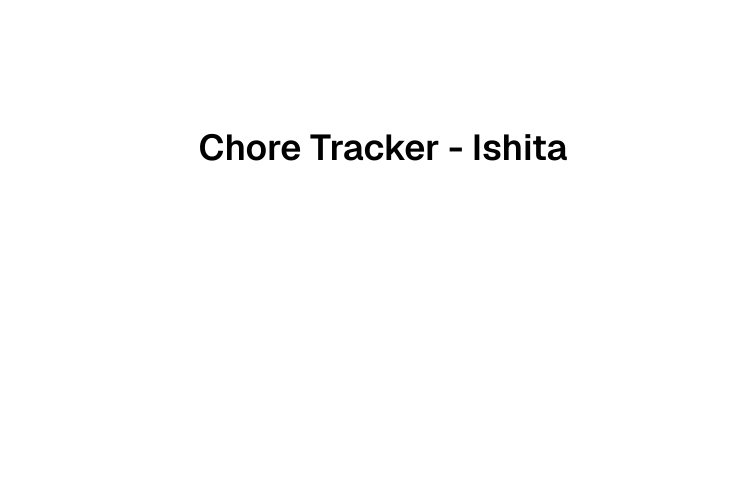
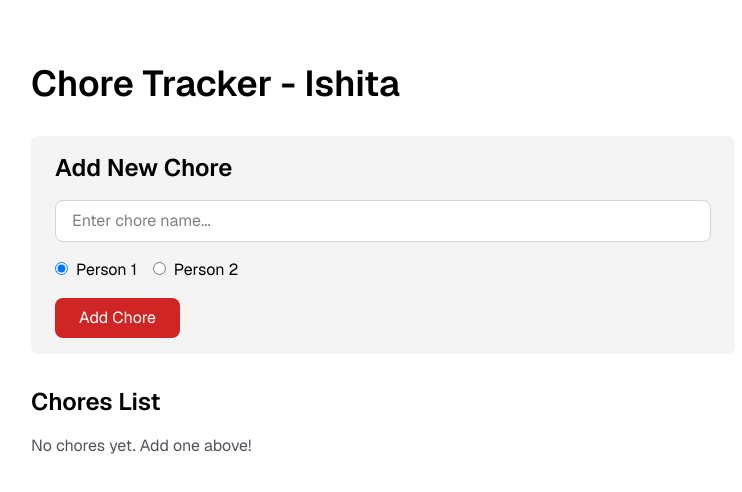
Before and after one commit to ishita03133/chore-tracker, a Next.js app: page / in a window 1280 px wide. Shown: the top 492 px of the page, without its empty margins (257-999 px from the left). Built offline with nearby package versions, Linux system fonts and the light colour scheme.

Commit message:
lots of things

```diff
--- a/src/app/page.tsx
+++ b/src/app/page.tsx
@@ -1,10 +1,214 @@
+"use client"; // This tells Next.js this is a client component (needed for useState and interactivity)
+
+import { useState } from "react"; // Import useState hook to manage component state
+
+// Define the structure of a chore
+interface Chore {
+  id: number; // Unique identifier for each chore
+  name: string; // Name/description of the chore
+  assignee: string; // Which person is assigned (either "Person 1" or "Person 2")
+  completedByPerson1: boolean; // Whether Person 1 has completed it
+  completedByPerson2: boolean; // Whether Person 2 has completed it
+}
+
 export default function Home() {
+  // State to store the list of chores
+  // useState returns [currentValue, functionToUpdateValue]
+  const [chores, setChores] = useState<Chore[]>([]);
+
+  // State to store the input value when adding a new chore
+  const [newChoreName, setNewChoreName] = useState("");
+
+  // State to track which assignee is selected when adding a new chore
+  const [selectedAssignee, setSelectedAssignee] = useState<"Person 1" | "Person 2">("Person 1");
+
+  // Function to add a new chore to the list
+  const addChore = () => {
+    // Only add if there's a name entered
+    if (newChoreName.trim() === "") return;
+
+    // Create a new chore object
+    const newChore: Chore = {
+      id: Date.now(), // Use current timestamp as unique ID
+      name: newChoreName,
+      assignee: selectedAssignee,
+      completedByPerson1: false, // Initially not completed
+      completedByPerson2: false,
+    };
+
+    // Add the new chore to the list using setChores
+    // Spread operator (...) copies existing chores and adds the new one
+    setChores([...chores, newChore]);
+
+    // Clear the input field
+    setNewChoreName("");
+  };
+
+  // Function to toggle completion status for a specific person and chore
+  const toggleCompletion = (choreId: number, person: "Person 1" | "Person 2") => {
+    // Update the chores array
+    setChores(
+      chores.map((chore) => {
+        // Find the chore that matches the ID
+        if (chore.id === choreId) {
+          // Return a new chore object with updated completion status
+          return {
+            ...chore, // Copy all existing properties
+            // Toggle the completion status for the specified person
+            completedByPerson1: person === "Person 1" ? !chore.completedByPerson1 : chore.completedByPerson1,
+            completedByPerson2: person === "Person 2" ? !chore.completedByPerson2 : chore.completedByPerson2,
+          };
+        }
+        // Return unchanged chore if ID doesn't match
+        return chore;
+      })
+    );
+  };
+
+  // Function to delete a chore
+  const deleteChore = (choreId: number) => {
+    // Filter out the chore with the matching ID
+    setChores(chores.filter((chore) => chore.id !== choreId));
+  };
+
   return (
     <div className="flex min-h-screen items-center justify-center bg-zinc-50 font-sans dark:bg-black">
-      <main className="flex min-h-screen w-full max-w-3xl flex-col items-center justify-start py-32 px-16 bg-white dark:bg-black">
-        <h1 className="text-4xl font-semibold text-black dark:text-zinc-50">
+      <main className="flex min-h-screen w-full max-w-3xl flex-col items-start py-16 px-8 bg-white dark:bg-black">
+        {/* Page title */}
+        <h1 className="text-4xl font-semibold text-black dark:text-zinc-50 mb-8">
           Chore Tracker - Ishita
         </h1>
+
+        {/* Section to add new chores */}
+        <div className="w-full mb-8 px-6 py-4 bg-zinc-100 dark:bg-zinc-900 rounded-lg">
+          <h2 className="text-2xl font-semibold text-black dark:text-zinc-50 mb-4">
+            Add New Chore
+          </h2>
+
+          {/* Input field for chore name */}
+          <input
+            type="text"
+            value={newChoreName}
+            onChange={(e) => setNewChoreName(e.target.value)} // Update state when user types
+            placeholder="Enter chore name..."
+            className="w-full px-4 py-2 mb-4 border border-zinc-300 dark:border-zinc-700 rounded-lg bg-white dark:bg-zinc-800 text-black dark:text-zinc-50"
+            onKeyDown={(e) => {
+              // Allow adding chore by pressing Enter key
+              if (e.key === "Enter") {
+                addChore();
+              }
+            }}
+          />
+
+          {/* Radio buttons to select assignee */}
+          <div className="mb-4">
+            <label className="mr-4 text-black dark:text-zinc-50">
+              <input
+                type="radio"
+                value="Person 1"
+                checked={selectedAssignee === "Person 1"}
+                onChange={(e) => {
+                  if (e.target.value === "Person 1" || e.target.value === "Person 2") {
+                    setSelectedAssignee(e.target.value);
+                  }
+                }}
+                className="mr-2"
+              />
+              Person 1
+            </label>
+            <label className="text-black dark:text-zinc-50">
+              <input
+                type="radio"
+                value="Person 2"
+                checked={selectedAssignee === "Person 2"}
+                onChange={(e) => {
+                  if (e.target.value === "Person 1" || e.target.value === "Person 2") {
+                    setSelectedAssignee(e.target.value);
+                  }
+                }}
+                className="mr-2"
+              />
+              Person 2
+            </label>
+          </div>
+
+          {/* Button to add the chore */}
+          <button
+            onClick={addChore} // Call addChore function when clicked
+            className="px-6 py-2 text-white rounded-lg transition-colors"
+            style={{ backgroundColor: 'rgba(208, 37, 37, 1)' }}
+            onMouseEnter={(e) => e.currentTarget.style.backgroundColor = 'rgba(185, 28, 28, 1)'}
+            onMouseLeave={(e) => e.currentTarget.style.backgroundColor = 'rgba(208, 37, 37, 1)'}
+          >
+            Add Chore
+          </button>
+        </div>
+
+        {/* List of chores */}
+        <div className="w-full">
+          <h2 className="text-2xl font-semibold text-black dark:text-zinc-50 mb-4">
+            Chores List
+          </h2>
+
+          {/* Show message if no chores exist */}
+          {chores.length === 0 ? (
+            <p className="text-zinc-600 dark:text-zinc-400">No chores yet. Add one above!</p>
+          ) : (
+            // Map through chores array and render each one
+            <div className="space-y-4">
+              {chores.map((chore) => (
+                <div
+                  key={chore.id} // React needs a unique key for each item in a list
+                  className="p-4 border border-zinc-300 dark:border-zinc-700 rounded-lg bg-zinc-50 dark:bg-zinc-900"
+                >
+                  {/* Chore name and assignee */}
+                  <div className="flex items-center justify-between mb-3">
+                    <div>
+                      <h3 className="text-lg font-semibold text-black dark:text-zinc-50">
+                        {chore.name}
+                      </h3>
+                      <p className="text-sm text-zinc-600 dark:text-zinc-400">
+                        Assigned to: {chore.assignee}
+                      </p>
+                    </div>
+                    {/* Delete button */}
+                    <button
+                      onClick={() => deleteChore(chore.id)}
+                      className="px-3 py-1 bg-red-600 hover:bg-red-700 text-white text-sm rounded transition-colors"
+                    >
+                      Delete
+                    </button>
+                  </div>
+
+                  {/* Completion checkboxes for both people */}
+                  <div className="flex gap-6">
+                    {/* Person 1 checkbox */}
+                    <label className="flex items-center text-black dark:text-zinc-50 cursor-pointer">
+                      <input
+                        type="checkbox"
+                        checked={chore.completedByPerson1}
+                        onChange={() => toggleCompletion(chore.id, "Person 1")} // Toggle Person 1's completion
+                        className="mr-2 w-4 h-4"
+                      />
+                      Person 1 {chore.completedByPerson1 ? "✓" : ""}
+                    </label>
+
+                    {/* Person 2 checkbox */}
+                    <label className="flex items-center text-black dark:text-zinc-50 cursor-pointer">
+                      <input
+                        type="checkbox"
+                        checked={chore.completedByPerson2}
+                        onChange={() => toggleCompletion(chore.id, "Person 2")} // Toggle Person 2's completion
+                        className="mr-2 w-4 h-4"
+                      />
+                      Person 2 {chore.completedByPerson2 ? "✓" : ""}
+                    </label>
+                  </div>
+                </div>
+              ))}
+            </div>
+          )}
+        </div>
       </main>
     </div>
   );
```
